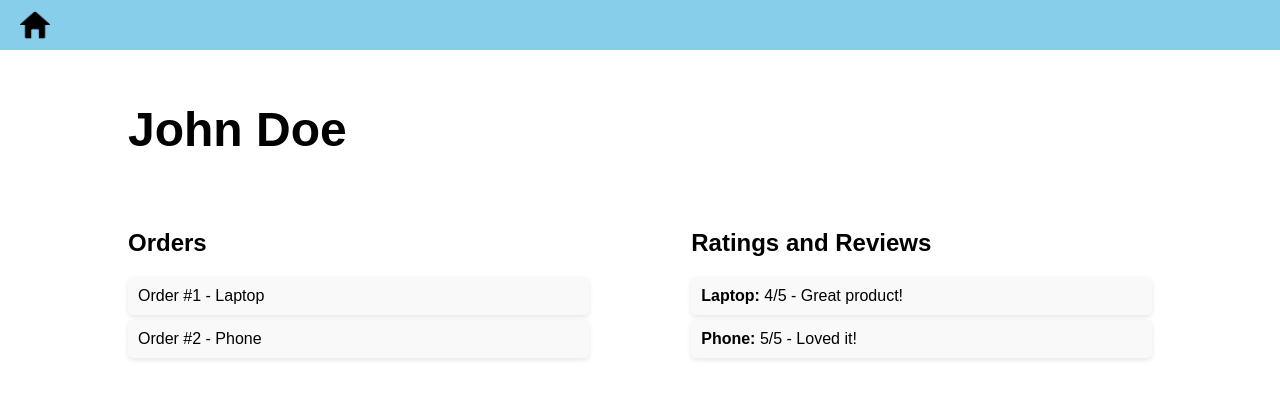
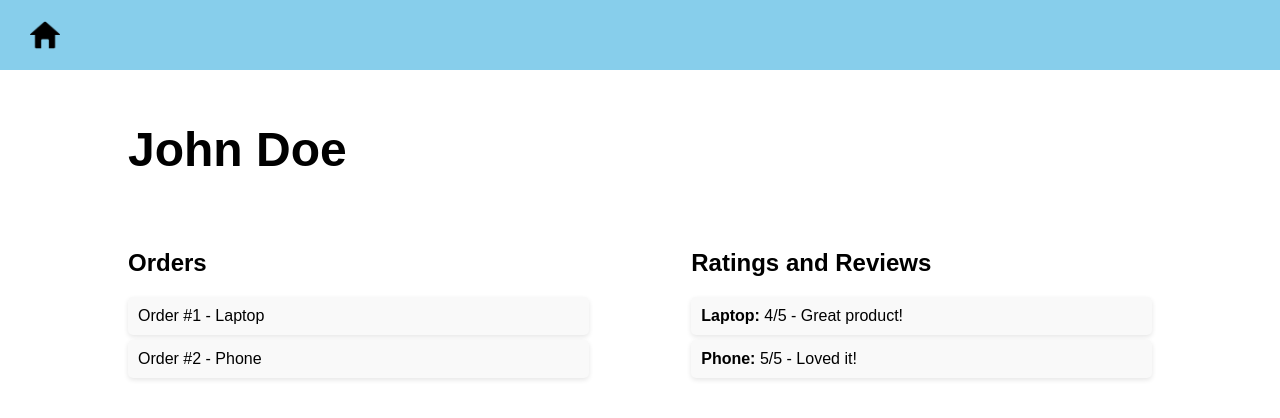
Before and after one commit to Jonathandelao10/eCommerce_app, a React (Create React App) app: page /profile in a window 1280 px wide. Shown: the top 418 px of the page. Built offline with nearby package versions, Linux system fonts and the light colour scheme.

Commit message:
compartmentalized navbar for all pages

```diff
--- a/src/App.js
+++ b/src/App.js
@@ -2,15 +2,17 @@ import React from 'react';
 import { BrowserRouter as Router, Routes, Route } from 'react-router-dom'; // Import routing components
 import Profile from './pages/profile';
 import Product from './pages/product';
+import NavigationBar from './components/navigation-bar';
 
 function App() {
   return (
     <Router>
+      <NavigationBar />
       <Routes>
-        {/* Define routes for the application */}
+        {/* Define the routes */}
+        <Route path="/" element={<Product />} /> {/* Default route */}
         <Route path="/profile" element={<Profile />} />
         <Route path="/product" element={<Product />} />
-        <Route path="/" element={<h1>Welcome to the Home Page</h1>} /> {/* Home route */}
       </Routes>
     </Router>
   );
--- /dev/null
+++ b/src/components/navigation-bar.jsx
@@ -0,0 +1,19 @@
+import React from 'react';
+import styles from '../styles/navbar.module.css';
+
+
+const NavigationBar = () => {
+    return(
+        <div className={styles.navbar}>
+            {/* Navbar */}
+            <div className={styles.navbar}>
+                <button className={styles.homeButton} onClick={() => window.location.href = '/'}>
+                    <img src="../assets/homepageIcon.png" // Path to the image in the public folder
+                        alt="Home"
+                        className={styles.homeImage}  />
+                </button>
+            </div>
+        </div>
+    );
+};
+export default NavigationBar;
--- a/src/pages/product.js
+++ b/src/pages/product.jsx
@@ -13,12 +13,7 @@ const Product = () => {
 
     return (
         <div className={styles.container}>
-            {/* Navbar */}
-            <div className={styles.navbar}>
-                <button className={styles.homeButton} onClick={() => window.location.href = '/'}>
-                    <img className={styles.homeImage} src={homeIcon} alt="Home" />
-                </button>
-            </div>
+
 
             {/* Product Section */}
             <div className={styles.productSection}>
--- a/src/pages/profile.js
+++ /dev/null
@@ -1,61 +0,0 @@
-import React from 'react';
-import styles from '../styles/profile.module.css';
-
-const Profile = () => {
-    const userName = "John Doe"; // Example name
-    const orders = ["Order #1 - Laptop", "Order #2 - Phone"];
-    const reviews = [
-        { product: "Laptop", rating: 4, review: "Great product!" },
-        { product: "Phone", rating: 5, review: "Loved it!" }
-    ];
-
-    return (
-        <div className={styles.container}>
-            {/* Navbar */}
-            <div className={styles.navbar}>
-                <button className={styles.homeButton} onClick={() => window.location.href = '/'}>
-                    <img
-                        src="/assets/homepageIcon.png" // Path to the image in the public folder
-                        alt="Home"
-                        className={styles.homeImage}
-                    />
-                </button>
-            </div>
-
-            {/* User Profile Section */}
-            <div className={styles.profileSection}>
-                {/* User Name */}
-                <div className={styles.userName}>
-                    <h1>{userName}</h1>
-                </div>
-
-                {/* Orders and Reviews */}
-                <div className={styles.userInfo}>
-                    {/* Orders */}
-                    <div className={styles.orders}>
-                        <h2>Orders</h2>
-                        <ul>
-                            {orders.map((order, index) => (
-                                <li key={index}>{order}</li>
-                            ))}
-                        </ul>
-                    </div>
-
-                    {/* Reviews */}
-                    <div className={styles.reviews}>
-                        <h2>Ratings and Reviews</h2>
-                        <ul>
-                            {reviews.map((review, index) => (
-                                <li key={index}>
-                                    <strong>{review.product}:</strong> {review.rating}/5 - {review.review}
-                                </li>
-                            ))}
-                        </ul>
-                    </div>
-                </div>
-            </div>
-        </div>
-    );
-};
-
-export default Profile;
--- /dev/null
+++ b/src/pages/profile.jsx
@@ -0,0 +1,54 @@
+import React from 'react';
+import NavigationBar from '../components/navigation-bar';
+import styles from '../styles/profile.module.css';
+
+const Profile = () => {
+    const userName = "John Doe"; // Example name
+    const orders = ["Order #1 - Laptop", "Order #2 - Phone"];
+    const reviews = [
+        { product: "Laptop", rating: 4, review: "Great product!" },
+        { product: "Phone", rating: 5, review: "Loved it!" }
+    ];
+
+    return (
+        <div className={styles.container}>
+
+
+                {/* User Profile Section */}
+                <div className={styles.profileSection}>
+                    {/* User Name */}
+                    <div className={styles.userName}>
+                        <h1>{userName}</h1>
+                    </div>
+
+                    {/* Orders and Reviews */}
+                    <div className={styles.userInfo}>
+                        {/* Orders */}
+                        <div className={styles.orders}>
+                            <h2>Orders</h2>
+                            <ul>
+                                {orders.map((order, index) => (
+                                    <li key={index}>{order}</li>
+                                ))}
+                            </ul>
+                        </div>
+
+                        {/* Reviews */}
+                        <div className={styles.reviews}>
+                            <h2>Ratings and Reviews</h2>
+                            <ul>
+                                {reviews.map((review, index) => (
+                                    <li key={index}>
+                                        <strong>{review.product}:</strong> {review.rating}/5 - {review.review}
+                                    </li>
+                                ))}
+                            </ul>
+                        </div>
+                    </div>
+                </div>
+
+        </div>
+    );
+};
+
+export default Profile;
--- /dev/null
+++ b/src/styles/navbar.module.css
@@ -0,0 +1,26 @@
+.navbar {
+    width: 100%;
+    background-color: skyblue;
+    display: flex;
+    align-items: center;
+    padding: 10px;
+    position: sticky;
+    top: 0;
+}
+
+.homeButton {
+    background: none;
+    border: none;
+    padding: 0;
+    cursor: pointer;
+    display: flex;
+    align-items: center;
+    margin-left: 10px;
+}
+
+.homeImage {
+    width: 30px; /* Size of the image */
+    height: 30px;
+    object-fit: contain;
+    margin-right: 10px;
+}
--- a/src/styles/product.module.css
+++ b/src/styles/product.module.css
@@ -5,33 +5,6 @@
     display: flex;
     flex-direction: column;
     align-items: center;
-}
-
-.navbar {
-    width: 100%;
-    background-color: skyblue;
-    display: flex;
-    align-items: center;
-    padding: 10px;
-    position: sticky;
-    top: 0;
-}
-
-.homeButton {
-    background: none;
-    border: none;
-    padding: 0;
-    cursor: pointer;
-    display: flex;
-    align-items: center;
-    margin-left: 10px;
-}
-
-.homeImage {
-    width: 30px; /* Size of the image */
-    height: 30px;
-    object-fit: contain;
-    margin-right: 10px;
 }
 
 .productSection {
--- a/src/styles/profile.module.css
+++ b/src/styles/profile.module.css
@@ -5,33 +5,6 @@
     display: flex;
     flex-direction: column;
     align-items: center;
-}
-
-.navbar {
-    width: 100%;
-    background-color: skyblue;
-    display: flex;
-    align-items: center;
-    padding: 10px;
-    position: sticky;
-    top: 0;
-}
-
-.homeButton {
-    background: none;
-    border: none;
-    padding: 0;
-    cursor: pointer;
-    display: flex;
-    align-items: center;
-}
-
-.homeImage {
-    width: 30px; /* Adjusts the size of the image */
-    height: 30px;
-    object-fit: contain; /* Ensures the image maintains its aspect ratio */
-    margin-right: 10px; /* Adds space after the icon */
-    margin-left: 20px;
 }
 
 .profileSection {
```
